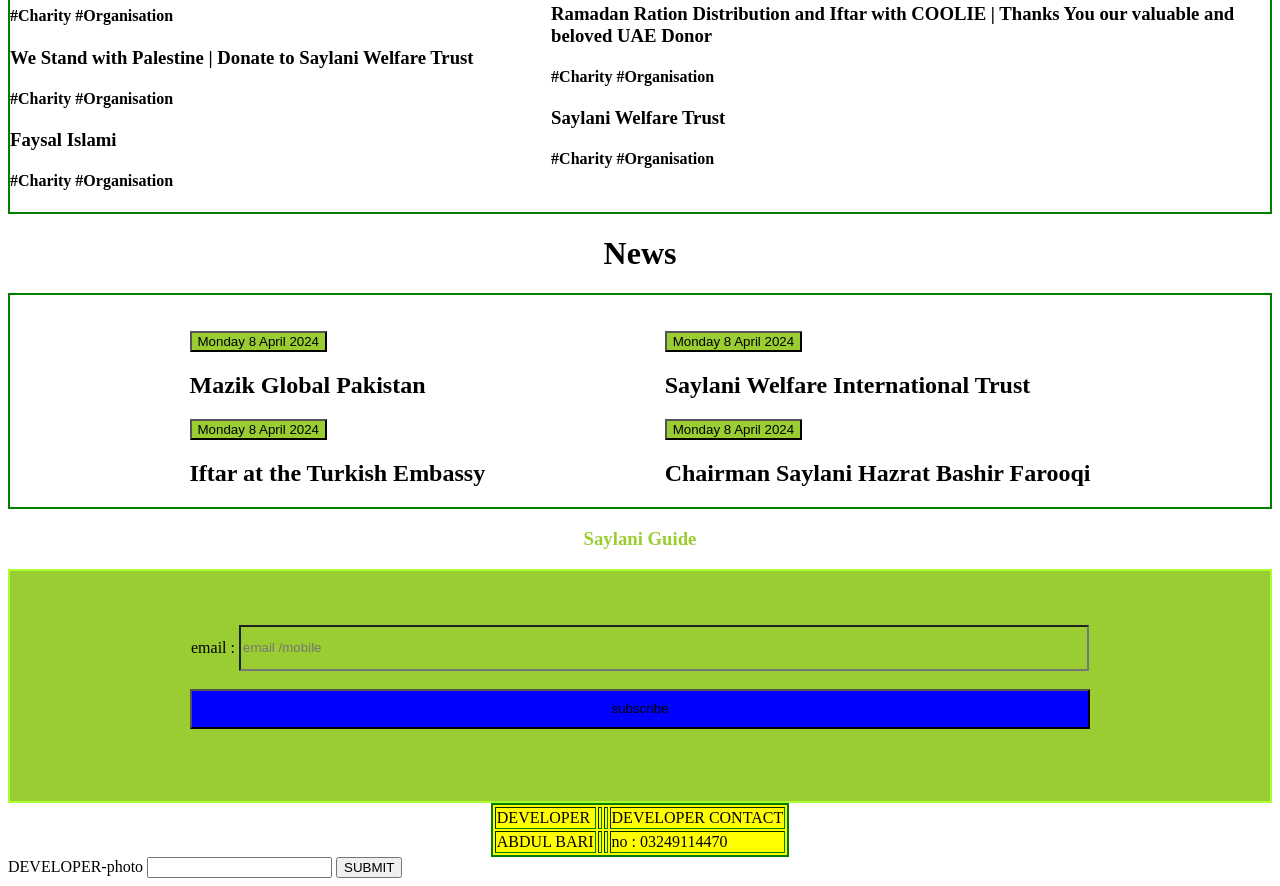
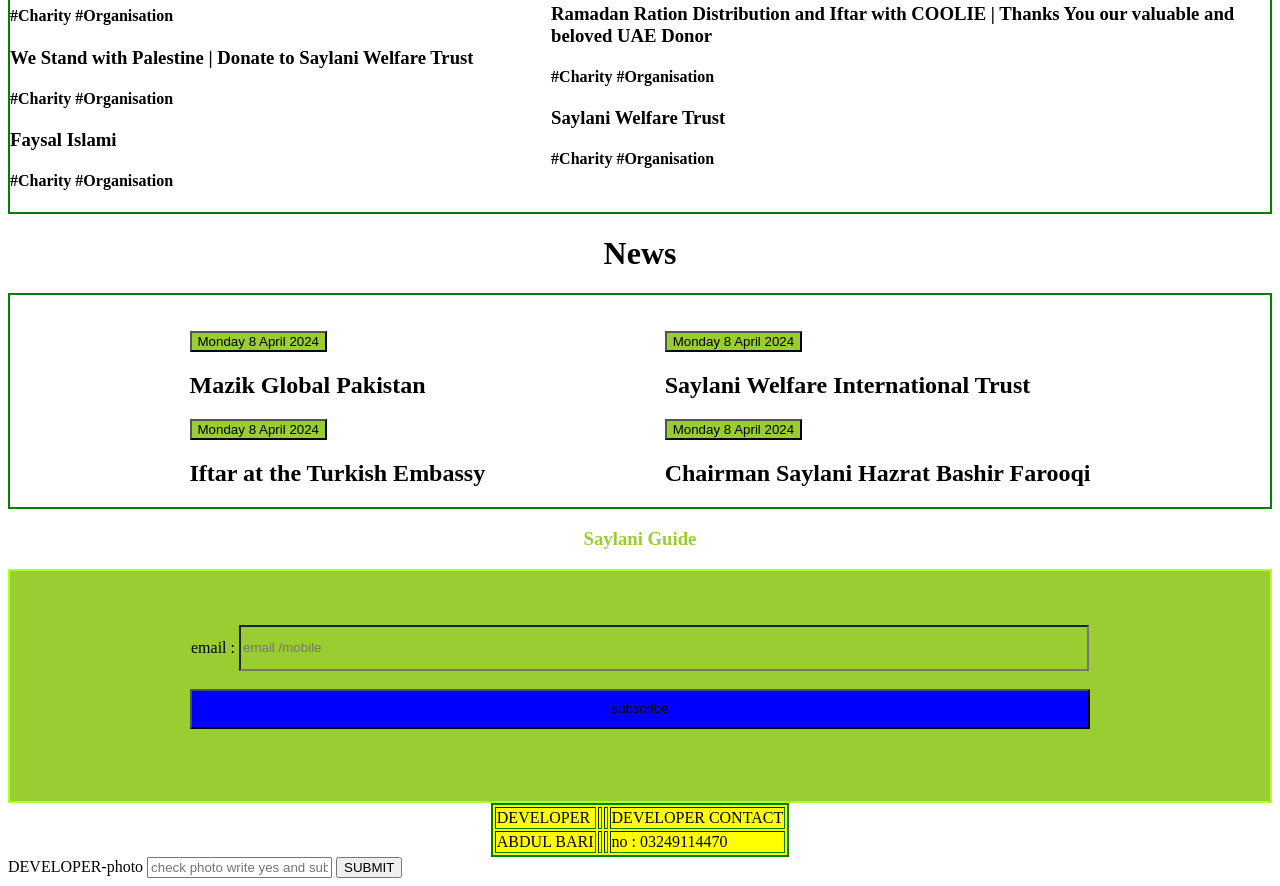
Before and after one commit to maharAbdulbari/saylani-welfare, a plain HTML site: page index.html in a window 1280 px wide. Shown: the part 1967-2853 px from the top of the page. Drawn offline with Linux system fonts and the light colour scheme.

Commit message:
add file

```diff
--- a/index.html
+++ b/index.html
@@ -240,7 +240,7 @@ background-color: yellowgreen;
 
 <div>
     <form action="Developer.html">
-   DEVELOPER-photo <input type="text" name="" id="" required>
+   DEVELOPER-photo <input type="text" placeholder="check photo write yes and submit" id="" required>
    <button type="button"> SUBMIT</button>
 </form>
 </div>
```
